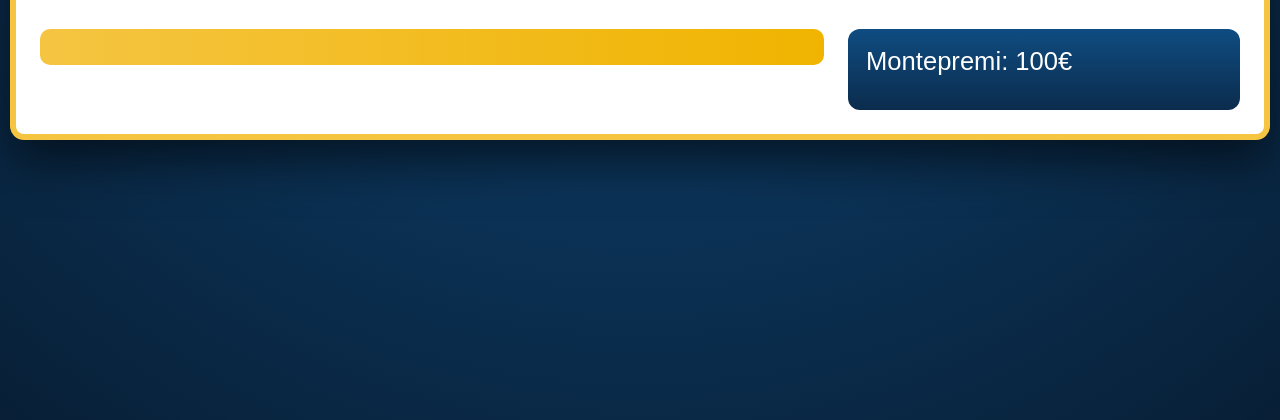
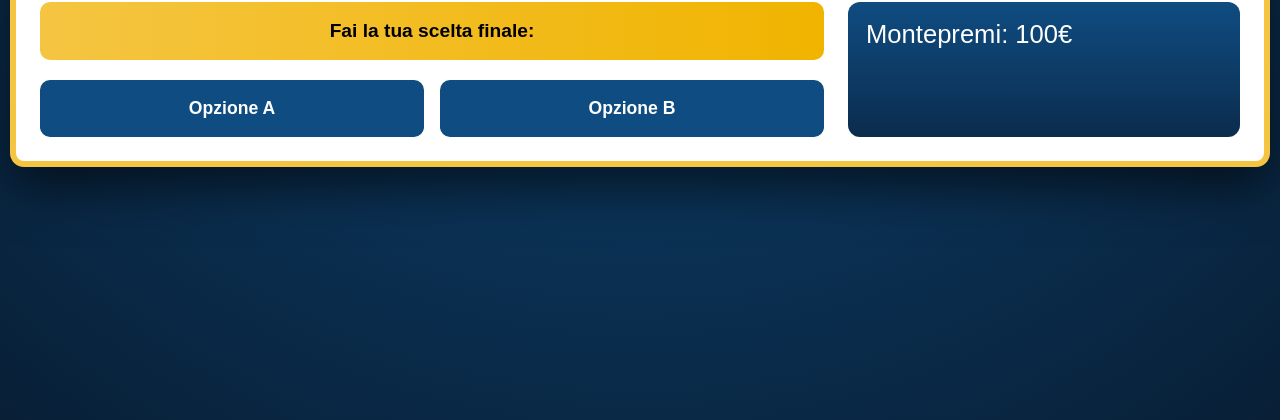
Before and after one commit to SecretSanta-2025/SecretSanta2025, a plain HTML site: page index.html in a window 1280 px wide. Shown: the part 380-800 px from the top of the page. Drawn offline with Linux system fonts and the light colour scheme.

Commit message:
Update index2.html

```diff
--- a/index.html
+++ b/index.html
@@ -172,7 +172,14 @@
   </div>
 
   <script>
-    const questions = [];
+    // Domande rimosse: lasciamo solo una scelta simbolica
+const questions = [
+  {
+    text: "Fai la tua scelta finale:",
+    answers: ["Opzione A", "Opzione B"],
+    correct: "Opzione A"
+  }
+];
 
 // Nessuna domanda: si passa direttamente alla fase finale
 
```
